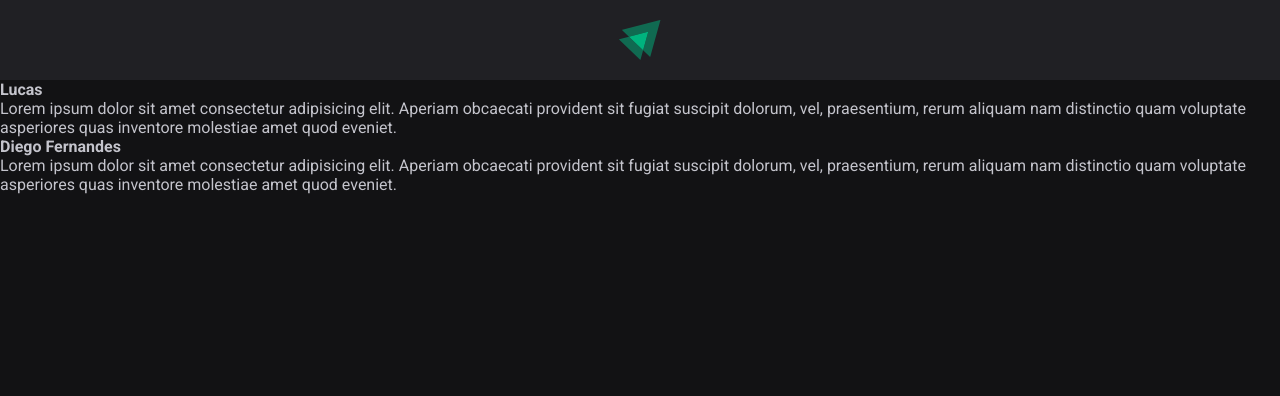
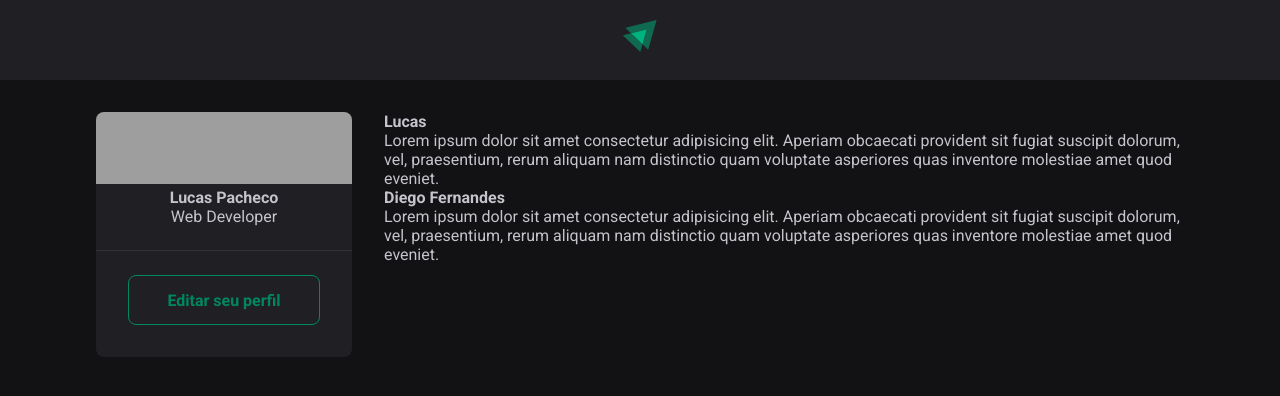
Before and after one commit to dev-lucccaslp/SystemFeed, a React (Vite) app: page / in a window 1280 px wide. Shown: the top 396 px of the page. Built offline with nearby package versions, Linux system fonts and the light colour scheme; grey boxes are pictures that could not be loaded.

Commit message:
Estrutura da aplicação - Componente: Sidebar

```diff
--- a/src/App.jsx
+++ b/src/App.jsx
@@ -1,12 +1,19 @@
-import { Header } from "./components/header"
-import { Post } from "./Post"
+import { Header } from "./components/header";
+import { Post } from "./Post";
 
-import './global.css'
+import styles from './App.module.css';
+
+import './global.css';
+import { Sidebar } from "./components/Sidebar";
 
 export function App() {
   return (
     <div>
       <Header />
+
+      <div className={styles.wrapper}>
+        <Sidebar />
+        <main>
 
           <Post
             author= "Lucas"
@@ -17,6 +24,8 @@
             author= "Diego Fernandes"
             content = "Lorem ipsum dolor sit amet consectetur adipisicing elit. Aperiam obcaecati provident sit fugiat suscipit dolorum, vel, praesentium, rerum aliquam nam distinctio quam voluptate asperiores quas inventore molestiae amet quod eveniet."
           />
+        </main>
+      </div>
     </div>
   )
 }
--- /dev/null
+++ b/src/App.module.css
@@ -0,0 +1,10 @@
+.wrapper{
+    max-width: 70rem;
+    margin: 2rem auto;
+    padding: 0 1rem;
+
+    display: grid;
+    grid-template-columns: 256px 1fr;
+    gap: 2rem;
+    align-items: flex-start;
+}
--- a/src/components/Header.module.css
+++ b/src/components/Header.module.css
@@ -5,3 +5,8 @@
     padding: 1.25rem 0;
     height: 80px;
 }
+
+.header img {
+    height: 2rem;
+
+}
--- /dev/null
+++ b/src/components/Sidebar.jsx
@@ -0,0 +1,21 @@
+import styles from './Sidebar.module.css';
+
+export function Sidebar(){
+    return (
+        <aside className={styles.sidebar}>
+            <img
+                className={styles.cover}
+                src="https://images.unsplash.com/photo-1571171637578-41bc2dd41cd2?ixlib=rb-1.2.1&ixid=MnwxMjA3fDB8MHxwaG90by1wYWdlfHx8fGVufDB8fHx8&auto=format&fit=crop&w=500&q=50"
+            />
+
+            <div className={styles.profile}>
+                <strong>Lucas Pacheco</strong>
+                <span>Web Developer</span>
+            </div>
+
+            <footer>
+                <a href='#'>Editar seu perfil</a>
+            </footer>
+        </aside>
+    );
+}
--- /dev/null
+++ b/src/components/Sidebar.module.css
@@ -0,0 +1,39 @@
+.sidebar{
+    background: var(--gray-800);
+    border-radius: 8px;
+    overflow: hidden;
+}
+
+.cover{
+    width: 100%;
+    height: 72px;
+    object-fit: cover;
+}
+
+.profile{
+    display: flex;
+    flex-direction: column;
+    align-items: center;
+}
+
+.sidebar footer{
+    border-top: 1px solid var(--gray-600);
+    margin-top: 1.5rem;
+    padding: 1.5rem 2rem 2rem;
+}
+
+.sidebar footer a {
+    background: transparent;
+    color: var(--green-500);
+    border: 1px solid var(--green-500);
+    border-radius: 8px;
+    height: 50px;
+    padding: 0 1.5rem;
+    font-weight: bold;
+    text-decoration: none;
+    display: block;
+
+    display: flex;
+    align-items: center;
+    justify-content: center;
+}
```
Lines whose indentation alone changed are shown as unchanged.
